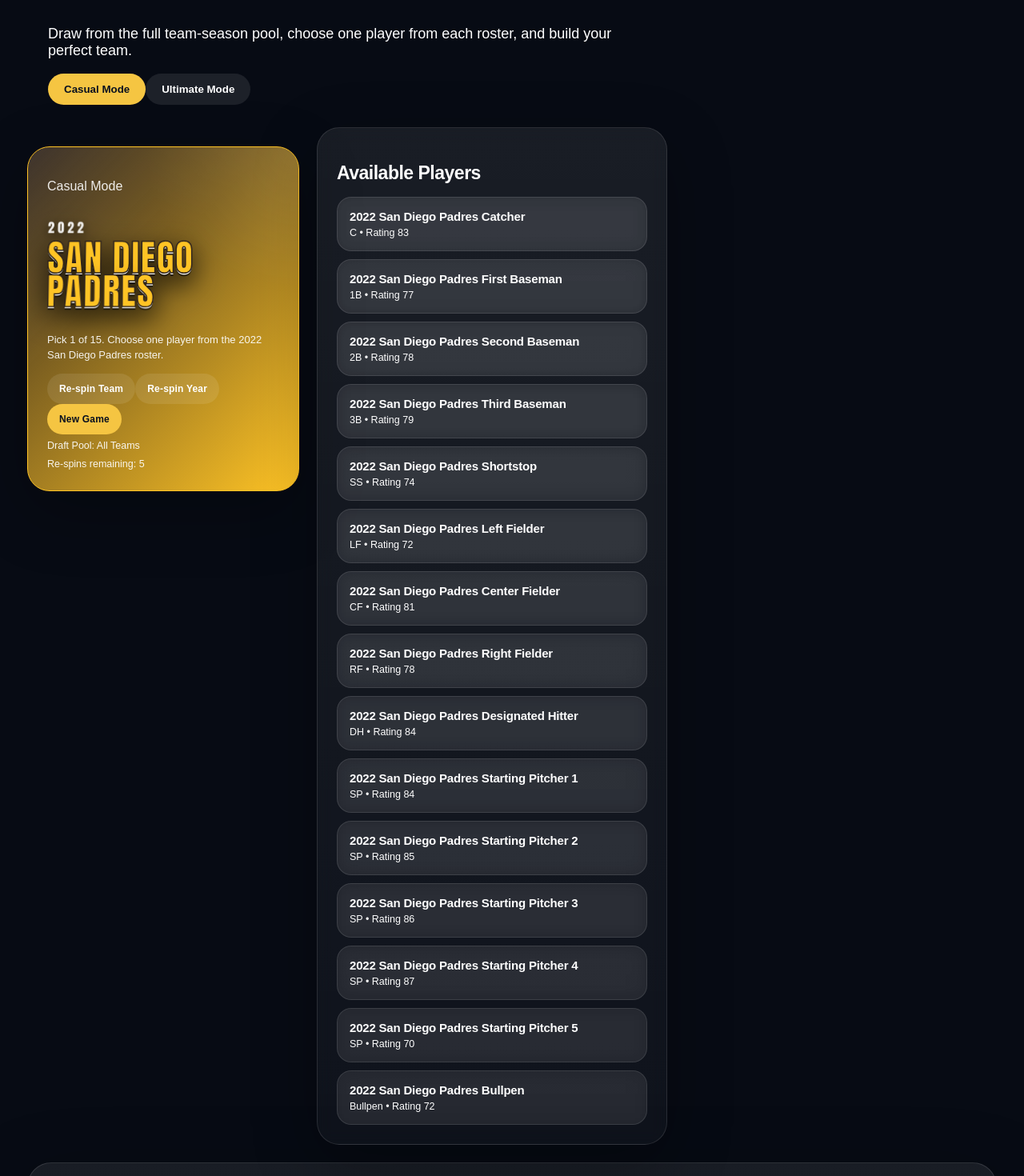
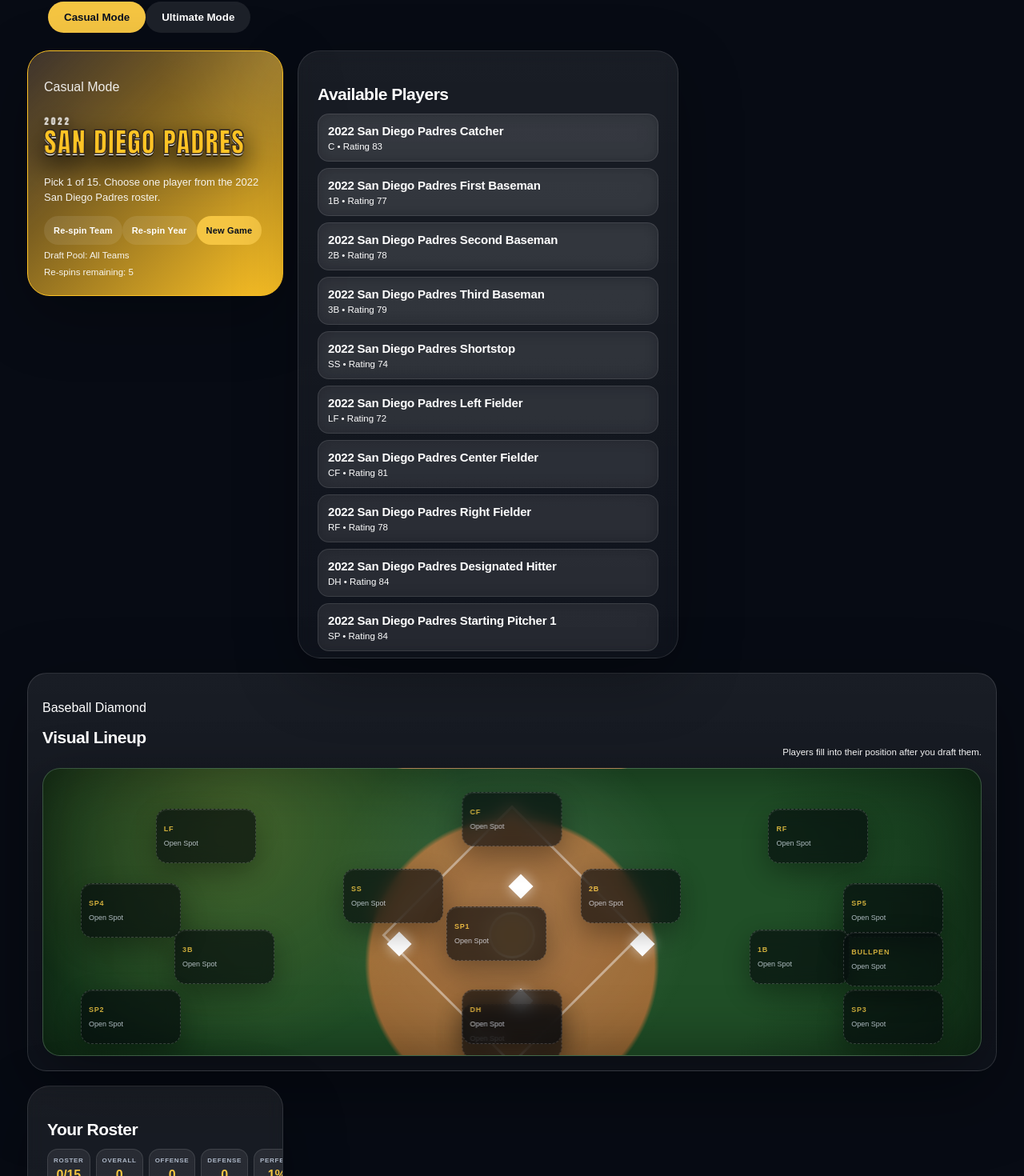
Before and after one commit to adam5griffin/the-perfect-season-v2, a Next.js app: page /play/mlb in a window 1280 px wide. Shown: the part 253-1723 px from the top of the page at 80% size. Built offline with nearby package versions, Linux system fonts and the light colour scheme.

Commit message:
Update globals.css

```diff
--- a/app/globals.css
+++ b/app/globals.css
@@ -2058,3 +2058,242 @@
     transform: translateY(0) scale(1);
   }
 }
+/* Compact game layout fix */
+
+.game-shell {
+  display: grid;
+  grid-template-columns: 320px minmax(360px, 1fr) 380px;
+  gap: 18px;
+  align-items: start;
+  margin-top: 22px;
+}
+
+.draw-box {
+  position: sticky;
+  top: 18px;
+  min-height: auto;
+  padding: 20px;
+  border-radius: 24px;
+}
+
+.available-panel {
+  max-height: 760px;
+  overflow-y: auto;
+}
+
+.roster-panel {
+  max-height: 760px;
+  overflow-y: auto;
+}
+
+/* Move the court/field/diamond into a cleaner full-width compact section */
+
+.surface-card {
+  grid-column: 1 / -1;
+  padding: 18px;
+  border-radius: 24px;
+  margin-top: 0;
+}
+
+.surface-header {
+  margin-bottom: 14px;
+}
+
+.surface-header h2 {
+  font-size: 22px;
+}
+
+.sport-surface {
+  min-height: 360px;
+  border-radius: 22px;
+}
+
+/* Make surface player cards smaller */
+
+.surface-slot {
+  width: 125px;
+  min-height: 68px;
+  padding: 9px;
+  border-radius: 14px;
+}
+
+.surface-slot-label {
+  font-size: 9px;
+  margin-bottom: 4px;
+}
+
+.surface-slot strong {
+  font-size: 11px;
+  line-height: 1.1;
+}
+
+.surface-rating,
+.surface-empty {
+  font-size: 9px;
+  margin-top: 4px;
+}
+
+/* Make top section less tall */
+
+.section {
+  margin-bottom: 18px;
+}
+
+.section h1 {
+  font-size: clamp(34px, 4vw, 54px);
+  margin-bottom: 14px;
+}
+
+.section .subtitle {
+  font-size: 16px;
+  margin-bottom: 12px;
+}
+
+.section .buttons {
+  margin-top: 10px;
+}
+
+/* Make player cards tighter */
+
+.mode-list {
+  gap: 8px;
+}
+
+.mode-list .card,
+.mode-list button.card {
+  padding: 12px;
+  border-radius: 14px;
+}
+
+.game-shell h2 {
+  font-size: 21px;
+  margin-bottom: 12px;
+}
+
+.game-shell .small {
+  font-size: 11.5px;
+}
+
+/* Make rating strip tighter */
+
+.rating-strip {
+  grid-template-columns: repeat(5, 1fr);
+  gap: 7px;
+  margin-bottom: 12px;
+}
+
+.rating-strip div {
+  padding: 9px 7px;
+  border-radius: 13px;
+}
+
+.rating-strip span {
+  font-size: 8px;
+}
+
+.rating-strip strong {
+  font-size: 16px;
+}
+
+/* Make draw card wordmark smaller */
+
+.team-wordmark {
+  font-size: clamp(24px, 2.7vw, 38px);
+}
+
+.team-wordmark-city {
+  font-size: 11px;
+  letter-spacing: 3px;
+  margin-bottom: 5px;
+}
+
+.draw {
+  margin: 12px 0;
+}
+
+/* Keep buttons from making the card too tall */
+
+.game-shell .buttons {
+  gap: 8px;
+}
+
+.game-shell .btn {
+  padding: 9px 12px;
+  min-height: 36px;
+  font-size: 11px;
+}
+
+/* Better desktop scrolling panels */
+
+.available-panel::-webkit-scrollbar,
+.roster-panel::-webkit-scrollbar {
+  width: 8px;
+}
+
+.available-panel::-webkit-scrollbar-thumb,
+.roster-panel::-webkit-scrollbar-thumb {
+  background: rgba(245, 197, 66, 0.45);
+  border-radius: 999px;
+}
+
+.available-panel::-webkit-scrollbar-track,
+.roster-panel::-webkit-scrollbar-track {
+  background: rgba(255, 255, 255, 0.06);
+}
+
+/* Tablet */
+
+@media (max-width: 1180px) {
+  .game-shell {
+    grid-template-columns: 1fr 1fr;
+  }
+
+  .draw-box {
+    position: static;
+  }
+
+  .surface-card,
+  .roster-panel {
+    grid-column: 1 / -1;
+  }
+
+  .available-panel,
+  .roster-panel {
+    max-height: none;
+    overflow: visible;
+  }
+
+  .sport-surface {
+    min-height: 520px;
+  }
+}
+
+/* Mobile */
+
+@media (max-width: 768px) {
+  .game-shell {
+    grid-template-columns: 1fr;
+    gap: 14px;
+  }
+
+  .surface-card,
+  .roster-panel {
+    grid-column: auto;
+  }
+
+  .sport-surface {
+    min-height: 760px;
+  }
+
+  .section h1 {
+    font-size: 34px;
+  }
+
+  .team-wordmark {
+    font-size: clamp(26px, 10vw, 38px);
+  }
+
+  .rating-strip {
+    grid-template-columns: repeat(2, 1fr);
+  }
+}
```
